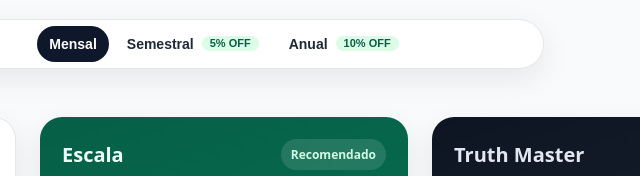
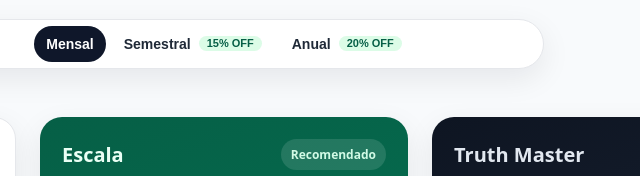
Before and after one commit to felipetruthcommerce/recorrencia, a plain HTML site: page index.html in a window 1280 px wide. Shown: the part 289-465 px from the top of the page, 416-1056 px from the left. Drawn offline with Linux system fonts and the light colour scheme.

Commit message:
Update index.html

```diff
--- a/index.html
+++ b/index.html
@@ -4,7 +4,6 @@
   <meta charset="utf-8" />
   <meta name="viewport" content="width=device-width,initial-scale=1,viewport-fit=cover" />
   <title>Planos de Suporte — Truth Commerce</title>
-  <!-- cache-buster opcional: styles.css?v=2 -->
   <link rel="stylesheet" href="styles.css" />
 </head>
 <body>
@@ -24,16 +23,15 @@
         Mensal
       </button>
       <button class="toggle-btn" data-billing="semestral" role="tab" aria-selected="false">
-        Semestral <span class="pill">5% OFF</span>
+        Semestral <span class="pill">15% OFF</span>
       </button>
       <button class="toggle-btn" data-billing="anual" role="tab" aria-selected="false">
-        Anual <span class="pill">10% OFF</span>
+        Anual <span class="pill">20% OFF</span>
       </button>
     </div>
   </header>
 
   <main class="container">
-    <!-- Navegação do carrossel (visível só no mobile) -->
     <div class="cards-nav" aria-hidden="true">
       <button class="nav-btn prev" aria-label="Plano anterior" disabled>‹</button>
       <button class="nav-btn next" aria-label="Próximo plano">›</button>
@@ -47,7 +45,6 @@
     </p>
   </main>
 
-  <!-- cache-buster opcional: script.js?v=2 -->
   <script src="script.js"></script>
 </body>
 </html>
```
